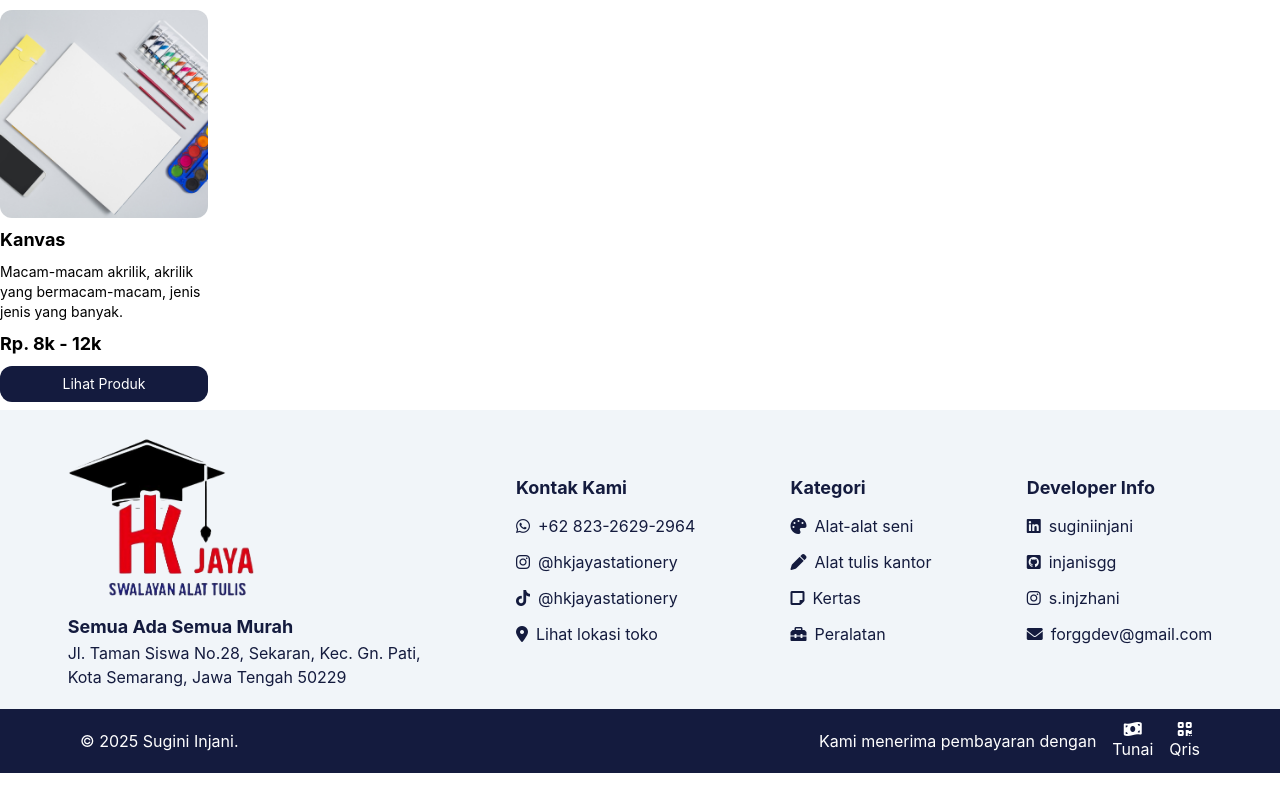
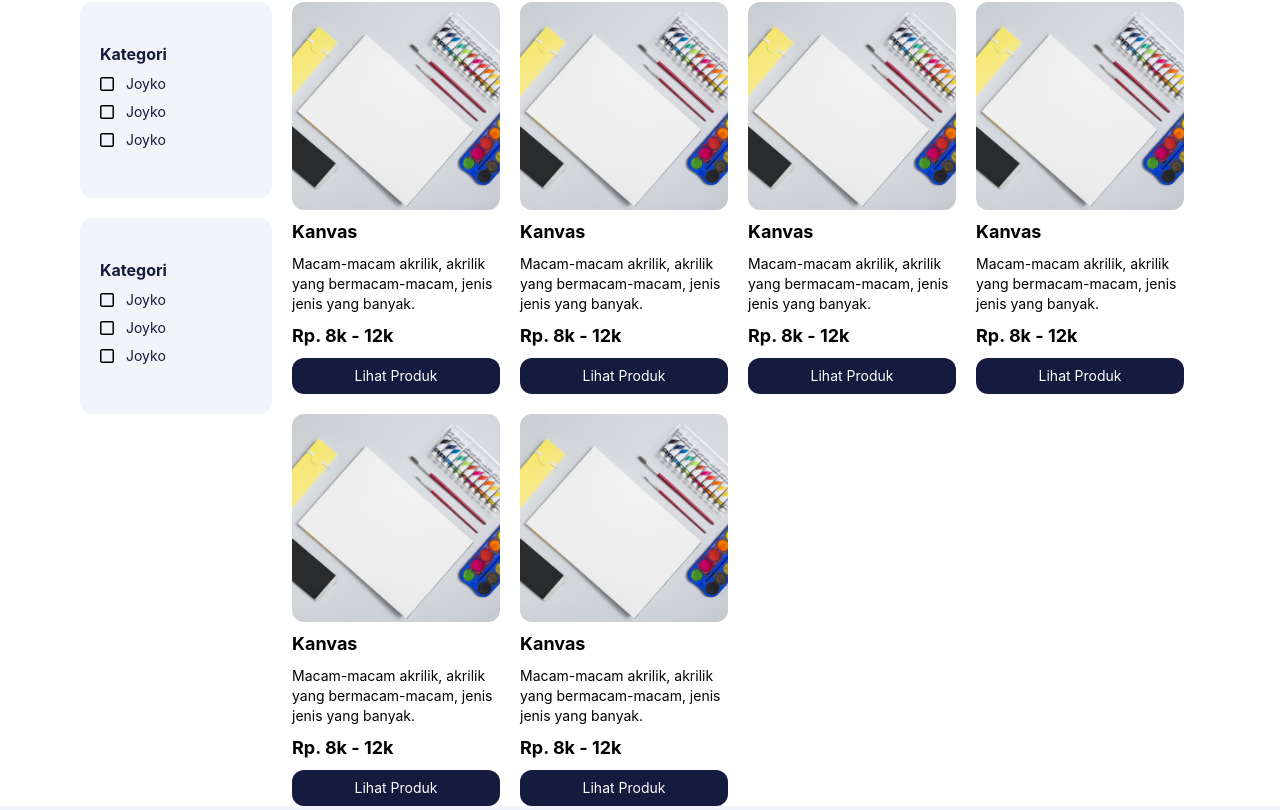
Before and after one commit to injanisgg/hkjaya, a React (Create React App) app: page /alatSeni in a window 1280 px wide. Shown: the part 370-1180 px from the top of the page. Before the commit the page ends 1143 px from the top, so only its background shows below. Built offline with nearby package versions, Linux system fonts and the light colour scheme.

Commit message:
`feat: updated code with various changes to components and routes`

```diff
--- /dev/null
+++ b/src/components/Filters.jsx
@@ -0,0 +1,23 @@
+import React from 'react'
+
+function Filters({title, content}) {
+  return (
+    <div className='relative w-48 h-max py-10 bg-slate-100 rounded-xl'>
+      <p className='text-primary-blue ml-5 font-bold'>Kategori</p>
+      <div className="flex items-center gap-3 ml-5 my-2">
+        <i className="fa-regular fa-square"></i>
+        <p className='text-primary-blue text-sm'>Joyko</p>
+      </div>
+      <div className="flex items-center gap-3 ml-5 my-2">
+        <i className="fa-regular fa-square"></i>
+        <p className='text-primary-blue text-sm'>Joyko</p>
+      </div>
+      <div className="flex items-center gap-3 ml-5 my-2">
+        <i className="fa-regular fa-square"></i>
+        <p className='text-primary-blue text-sm'>Joyko</p>
+      </div>
+    </div>
+  )
+}
+
+export default Filters
--- a/src/components/Footer.jsx
+++ b/src/components/Footer.jsx
@@ -24,7 +24,7 @@ function Footer() {
                     </div>
                     <div className='flex gap-2 items-center hover:cursor-pointer hover:underline'>
                         <i class="fa-brands fa-tiktok"></i>
-                        <a href="https://instagram.com/hkjayastationery">@hkjayastationery</a>
+                        <a href="https://instagram.com/hkjayastationery">@hk.jaya.stationery</a>
                     </div>
                     <div className='flex gap-2 items-center hover:cursor-pointer hover:underline'>
                         <i class="fa-solid fa-location-dot"></i>
--- a/src/components/Produk.jsx
+++ b/src/components/Produk.jsx
@@ -1,5 +1,6 @@
 import React from 'react'
 import AlatSeni from '../img/home/alat-seni.jpg'
+import Filters from './Filters'
 
 function Produk({title, arrayProduk}) {
   return (
@@ -8,15 +9,61 @@ function Produk({title, arrayProduk}) {
         <h1 className='text-2xl font-bold text-center py-5'>{title}</h1>
         {/* end title */}
 
+        <div className="flex gap-5 mx-20">
+          {/* filter */}
+          <div className="flex flex-col gap-5">
+            <Filters />
+            <Filters />
+          </div>
+          {/* end filter */}
+
           {/* list produk */}
-        <div className="flex flex-col hover:cursor-pointer gap-2 py-2 text-left">
+          <div className="grid grid-cols-4 gap-5">
+            <div className="flex flex-col hover:cursor-pointer gap-2 text-left">
                 <img src={AlatSeni} alt="Gambar slogan 1" className='xl:w-52 rounded-xl'/>
                 <p className='font-bold text-lg'>Kanvas</p>
                 <p className='xl:w-52 text-sm'>Macam-macam akrilik, akrilik yang bermacam-macam, jenis jenis yang banyak.</p>
                 <p className='font-bold text-lg'>Rp. 8k - 12k</p>
                 <button className='rounded-xl bg-primary-blue text-sm text-white xl:w-52 py-2'>Lihat Produk</button>
             </div>
+            <div className="flex flex-col hover:cursor-pointer gap-2 text-left">
+                <img src={AlatSeni} alt="Gambar slogan 1" className='xl:w-52 rounded-xl'/>
+                <p className='font-bold text-lg'>Kanvas</p>
+                <p className='xl:w-52 text-sm'>Macam-macam akrilik, akrilik yang bermacam-macam, jenis jenis yang banyak.</p>
+                <p className='font-bold text-lg'>Rp. 8k - 12k</p>
+                <button className='rounded-xl bg-primary-blue text-sm text-white xl:w-52 py-2'>Lihat Produk</button>
+            </div>
+            <div className="flex flex-col hover:cursor-pointer gap-2 text-left">
+                <img src={AlatSeni} alt="Gambar slogan 1" className='xl:w-52 rounded-xl'/>
+                <p className='font-bold text-lg'>Kanvas</p>
+                <p className='xl:w-52 text-sm'>Macam-macam akrilik, akrilik yang bermacam-macam, jenis jenis yang banyak.</p>
+                <p className='font-bold text-lg'>Rp. 8k - 12k</p>
+                <button className='rounded-xl bg-primary-blue text-sm text-white xl:w-52 py-2'>Lihat Produk</button>
+            </div>
+            <div className="flex flex-col hover:cursor-pointer gap-2 text-left">
+                <img src={AlatSeni} alt="Gambar slogan 1" className='xl:w-52 rounded-xl'/>
+                <p className='font-bold text-lg'>Kanvas</p>
+                <p className='xl:w-52 text-sm'>Macam-macam akrilik, akrilik yang bermacam-macam, jenis jenis yang banyak.</p>
+                <p className='font-bold text-lg'>Rp. 8k - 12k</p>
+                <button className='rounded-xl bg-primary-blue text-sm text-white xl:w-52 py-2'>Lihat Produk</button>
+            </div>
+            <div className="flex flex-col hover:cursor-pointer gap-2 text-left">
+                <img src={AlatSeni} alt="Gambar slogan 1" className='xl:w-52 rounded-xl'/>
+                <p className='font-bold text-lg'>Kanvas</p>
+                <p className='xl:w-52 text-sm'>Macam-macam akrilik, akrilik yang bermacam-macam, jenis jenis yang banyak.</p>
+                <p className='font-bold text-lg'>Rp. 8k - 12k</p>
+                <button className='rounded-xl bg-primary-blue text-sm text-white xl:w-52 py-2'>Lihat Produk</button>
+            </div>
+            <div className="flex flex-col hover:cursor-pointer gap-2 text-left">
+                <img src={AlatSeni} alt="Gambar slogan 1" className='xl:w-52 rounded-xl'/>
+                <p className='font-bold text-lg'>Kanvas</p>
+                <p className='xl:w-52 text-sm'>Macam-macam akrilik, akrilik yang bermacam-macam, jenis jenis yang banyak.</p>
+                <p className='font-bold text-lg'>Rp. 8k - 12k</p>
+                <button className='rounded-xl bg-primary-blue text-sm text-white xl:w-52 py-2'>Lihat Produk</button>
+            </div>
+          </div>
           {/* end list produk */}
+        </div>
     </div>
   )
 }
--- a/src/components/DetailProduk.jsx
+++ b/src/pages/DetailProduk.jsx
@@ -1,6 +1,6 @@
 import React from 'react'
-import Navbar from './Navbar'
-import Footer from './Footer'
+import Navbar from '../components/Navbar'
+import Footer from '../components/Footer'
 import DetailImg from '../img/detail.jpg'
 
 function DetailProduk() {
@@ -8,6 +8,7 @@ function DetailProduk() {
     <div>
       <Navbar />
       <button className='w-max py-3 px-4 rounded-full bg-white hover:border-2 border-primary-blue fixed left-8 z-10'><i className="fa-solid fa-arrow-left"></i></button>
+      {/* content detail */}
       <div>
         <div className="flex mt-32 gap-20">
             <div className="relative">
@@ -20,7 +21,7 @@ function DetailProduk() {
                 <p className="w-[33rem] text-sm text-justify">
                 *Harga yang tertera adalah rentang harga dari  produk ini. Anda bisa mengetahui harga aslinya dengan datang ke toko ATK HK JAYA</p>
                 <div className="mt-1 flex justify-between text-primary-blue hover:font-bold hover:cursor-pointer items-center">
-                    <span>Detail Product</span>
+                    <span>Spesifikasi Produk</span>
                     <i class="fa-solid fa-chevron-right"></i>
                 </div>
                 <div className='border-b-96 border border-primary-blue rounded-full'></div>
@@ -32,7 +33,50 @@ function DetailProduk() {
             </div>
         </div>
       </div>
-      {/* <Footer /> */}
+      {/* end content detail */}
+
+      {/* produk spesification */}
+      <div className="ml-40 my-20 mr-28 flex flex-col gap-3">
+        <h1 className='text-xl text-primary-blue font-bold text-left'>Spesifikasi Produk</h1>
+        <div>
+          <div className="flex justify-between py-2">
+            <p className='font-bold text-sm'>MERK:</p>
+            <p className='text-sm'>Joyko, Fabercastel</p>
+          </div>
+          <div className='border-b-80 border border-slate-300 rounded-full mb-2'></div>
+        </div>
+        <div>
+          <div className="flex justify-between py-2">
+            <p className='font-bold text-sm'>Harga:</p>
+            <p className='text-sm'>Joyko, Fabercastel</p>
+          </div>
+          <div className='border-b-80 border border-slate-300 rounded-full mb-2'></div>
+        </div>
+        <div>
+          <div className="flex justify-between py-2">
+            <p className='font-bold text-sm'>Varian:</p>
+            <p className='text-sm'>Joyko, Fabercastel</p>
+          </div>
+          <div className='border-b-80 border border-slate-300 rounded-full mb-2'></div>
+        </div>
+        <div>
+          <div className="flex justify-between py-2">
+            <p className='font-bold text-sm'>Warna:</p>
+            <p className='text-sm'>Joyko, Fabercastel</p>
+          </div>
+          <div className='border-b-80 border border-slate-300 rounded-full mb-2'></div>
+        </div>
+        <div>
+          <div className="flex justify-between py-2">
+            <p className='font-bold text-sm'>Ukuran:</p>
+            <p className='text-sm'>Joyko, Fabercastel</p>
+          </div>
+          <div className='border-b-80 border border-slate-300 rounded-full mb-2'></div>
+        </div>
+      </div>
+      {/* end produk spesification */}
+
+      <Footer />
     </div>
   )
 }
--- a/src/routes/router.js
+++ b/src/routes/router.js
@@ -5,7 +5,7 @@ import AlatSeni from "../pages/AlatSeni";
 import Atk from "../pages/Atk";
 import Kertas from '../pages/Kertas';
 import Peralatan from '../pages/Peralatan';
-import DetailProduk from "../components/DetailProduk";
+import DetailProduk from "../pages/DetailProduk";
 
 const router = createBrowserRouter([
     {
```
Also changed, not shown: src/data/product.json (added, +15 -0 lines), 2 other files (tests, documents, lock files or other folders). Lines whose indentation alone changed are shown as unchanged.
